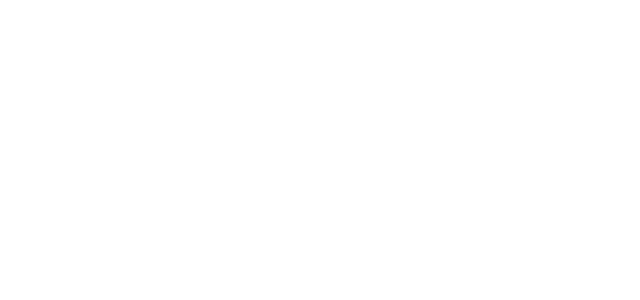
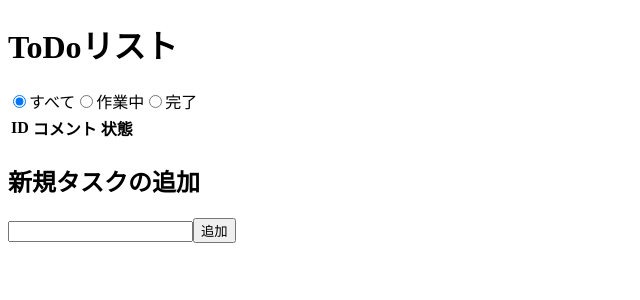
Before and after one commit to yoshida-prog/vue_todo, a Vue app: page / in a window 1280 px wide. Shown: the top 300 px of the page, without its empty margins (0-640 px from the left). Built offline with nearby package versions, Linux system fonts and the light colour scheme.

Commit message:
Update App.vue

```diff
--- a/src/App.vue
+++ b/src/App.vue
@@ -1,11 +1,70 @@
 <template>
   <div id="app">
-
+    <h1>ToDoリスト</h1>
+    <div>
+      <div>
+        <label><input type="radio" id="all" v-model="radio" value="すべて">すべて</label>
+        <label><input type="radio" id="working" v-model="radio" value="作業中">作業中</label>
+        <label><input type="radio" id="complete" v-model="radio" value="完了">完了</label>
+      </div>
+      <table>
+        <tr>
+          <th>ID</th>
+          <th>コメント</th>
+          <th>状態</th>
+        </tr>
+        <tr v-for="(todo, index) in $store.state.todos" :key="index" v-show="checkState(todo)">
+          <td>{{ index }}</td>
+          <td>{{ todo['Comment'] }}</td>
+          <td><button type="button" @click="changeState">{{ todo['State'] }}</button></td>
+          <td><button type="button" @click="deleteTodo">削除</button></td>
+        </tr>
+      </table>
+      <h2>新規タスクの追加</h2>
+      <form>
+        <input type="text" v-model="comment">
+        <button type="button" @click="addTodo(comment); deleteText()">追加</button>
+      </form>
+    </div>
   </div>
 </template>
 
 <script>
+import { todos } from './store/index.js'
+import { mapMutations } from 'vuex'
 
+export default {
+  name: 'App',
+  data: () => {
+    return {
+      todos,
+      // 下記2つの定義値は一時的にしか使用にないためvuexで値を持たせる必要がないと判断した
+      radio: 'すべて',
+      comment: ''
+    }
+  },
+  methods: {
+    // ストアに定義してあるtodosを使う関数のみマッピングした
+    // deleteText()とcheckState(todo)はtodosを使わないためマッピングの必要がないと判断した
+    ...mapMutations(['addTodo', 'deleteTodo', 'changeState']),
+    deleteText(){
+      this.comment = ''
+    },
+    // ラジオボタンに応じて全てのtodoの状態を確認してソート
+    checkState(todo){
+      if(this.radio === 'すべて'){
+        return true
+      }else if(
+        (this.radio === '作業中' && this.radio === todo['State'])
+        ||(this.radio === '完了' && this.radio === todo['State'])
+      ){
+        return true
+      }else{
+        return false
+      }
+    }
+  }
+}
 </script>
 
 <style>
```
